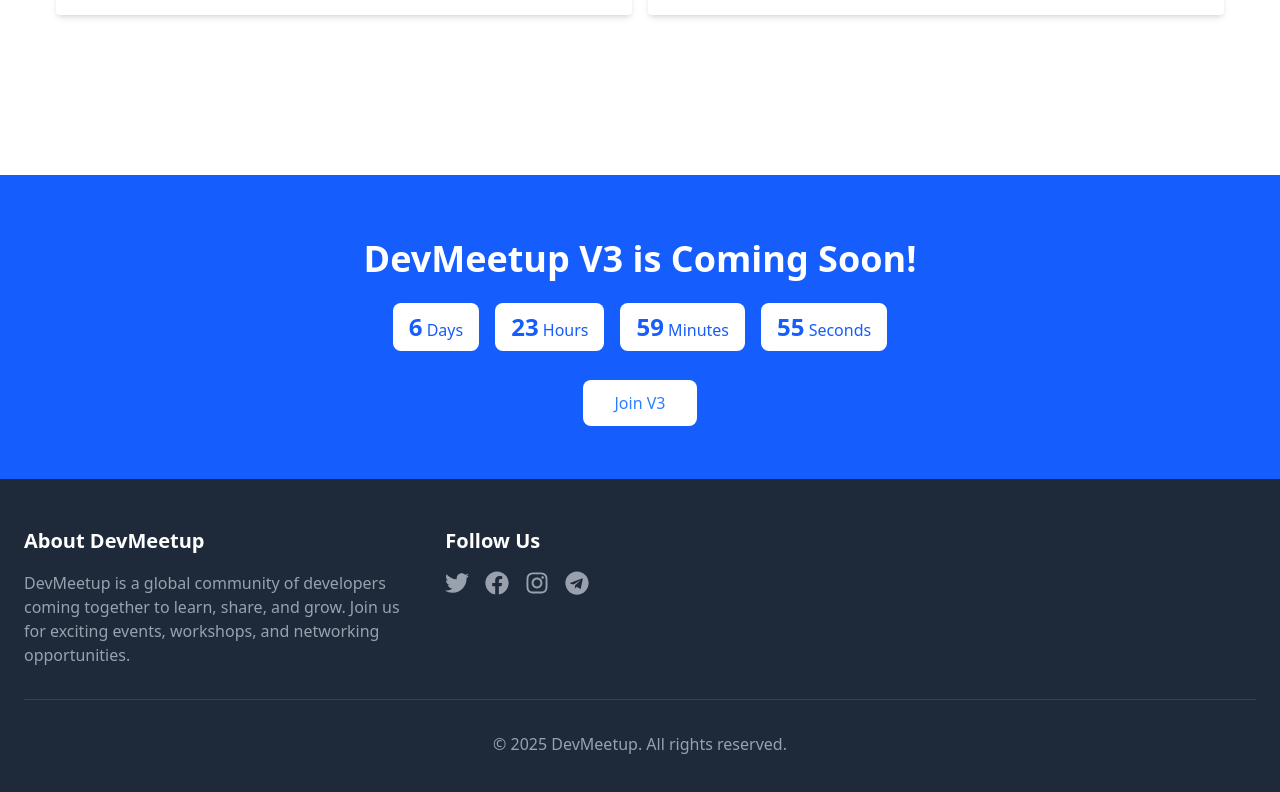
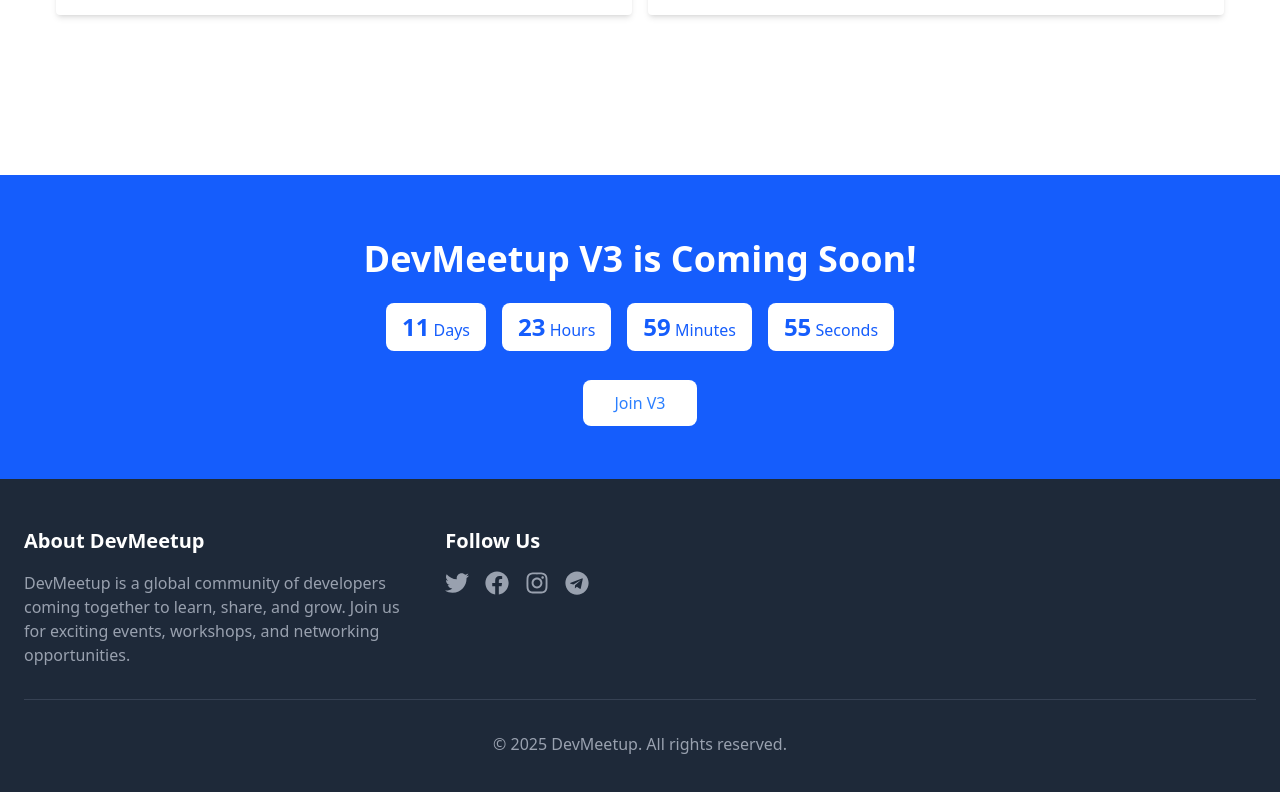
Before and after one commit to alsem934/DevMeet, a React (Vite) app: page / in a window 1280 px wide. Shown: the part 905-1697 px from the top of the page. Built offline with nearby package versions, Linux system fonts and the light colour scheme.

Commit message:
Updated Teaser Page and other fixes

```diff
--- a/src/Components/Home/Teaser.jsx
+++ b/src/Components/Home/Teaser.jsx
@@ -10,7 +10,7 @@ const V3TeaserSection = () => {
   });
 
   useEffect(() => {
-    const targetDate = new Date(Date.now() + (7 * 24 * 60 * 60 * 1000)); // Set target date to 7 days from now
+    const targetDate = new Date(Date.now() + (12 * 24 * 60 * 60 * 1000)); // Set target date to 7 days from now
 
     const interval = setInterval(() => {
       const now = new Date().getTime();
```
